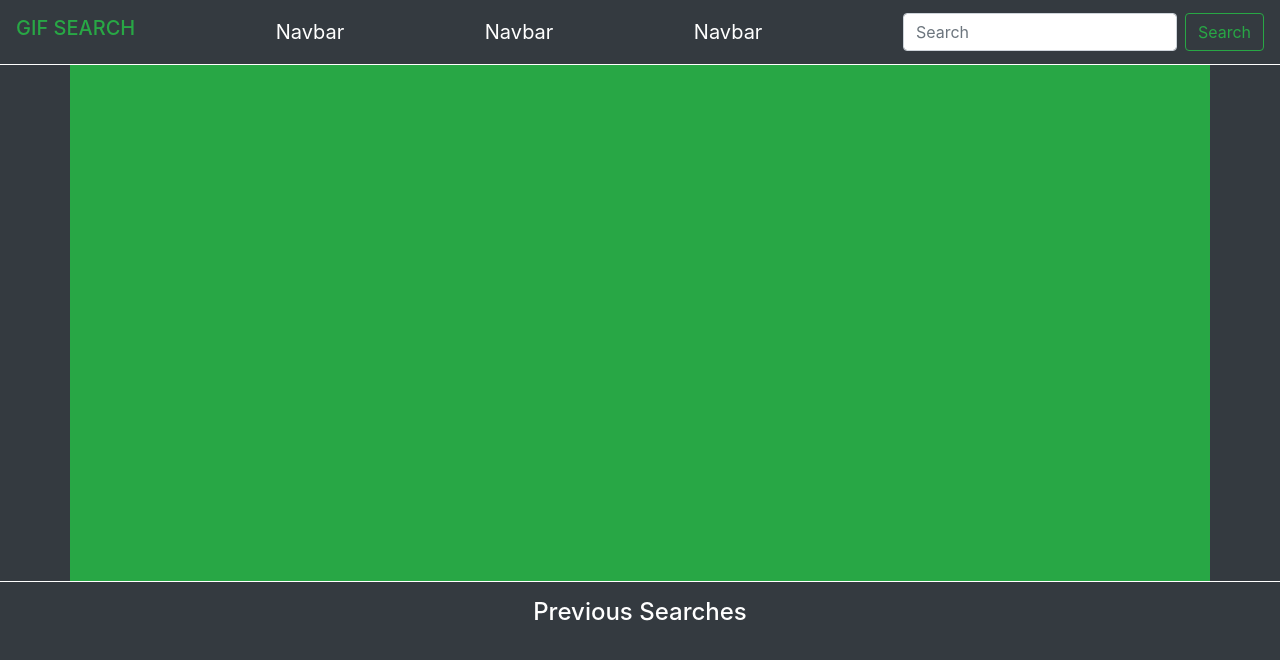
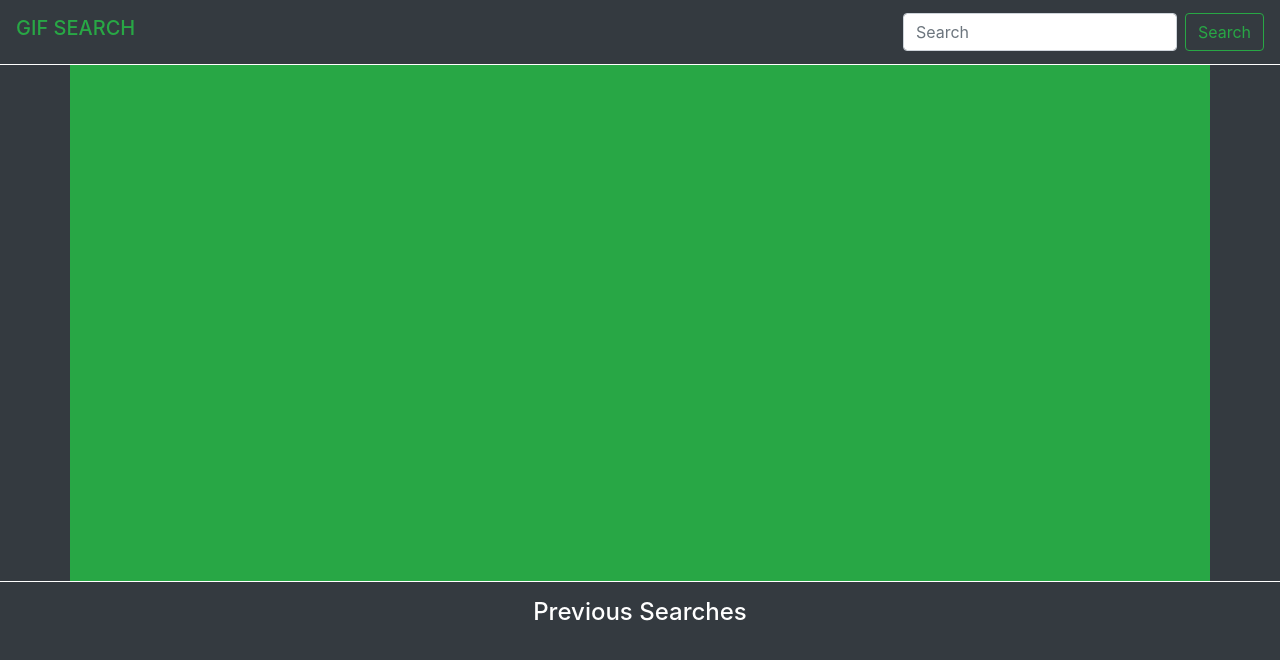
Before and after one commit to skibbidyska/GifApp, a plain HTML site: page index.html in a window 1280 px wide. Drawn offline with nearby package versions, Linux system fonts and the light colour scheme; no server answers.

Commit message:
commented out navbar place holders

```diff
--- a/index.html
+++ b/index.html
@@ -12,9 +12,9 @@
 <body class="bg-dark">
 <div class="navbar navbar-extend navbar-dark bg-dark border-bottom border-white">
     <h1 class="navbar-brand navbar-dark text-success">GIF SEARCH</h1>
-    <a class="navbar-brand text-white">Navbar</a>
-    <a class="navbar-brand text-white">Navbar</a>
-    <a class="navbar-brand text-white">Navbar</a>
+    <!--<a class="navbar-brand text-white">Navbar</a>-->
+    <!--<a class="navbar-brand text-white">Navbar</a>-->
+    <!--<a class="navbar-brand text-white">Navbar</a>-->
     <form class="form-inline">
         <input id="user-input" class="form-control mr-sm-2" type="search" placeholder="Search" aria-label="Search">
         <button id="search-button" class="btn btn-outline-success my-2 my-sm-0" type="submit">Search</button>
```
